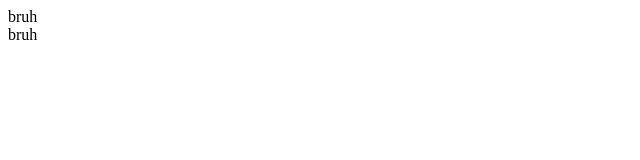
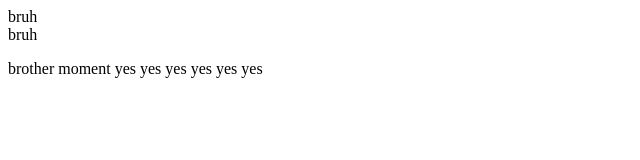
Before and after one commit to Wiggly-xd/repo1, a plain HTML site: page index.html in a window 1280 px wide. Shown: the whole page, without its empty margins (0-640 px from the left). Drawn offline with Linux system fonts and the light colour scheme.

Commit message:
Added p tag with lorem ipsum

```diff
--- a/index.html
+++ b/index.html
@@ -12,5 +12,6 @@
     <div></div>
     <div></div>
     <div></div>
+	<p>brother moment yes yes yes yes yes yes</p>
 </body>
 </html>
```
